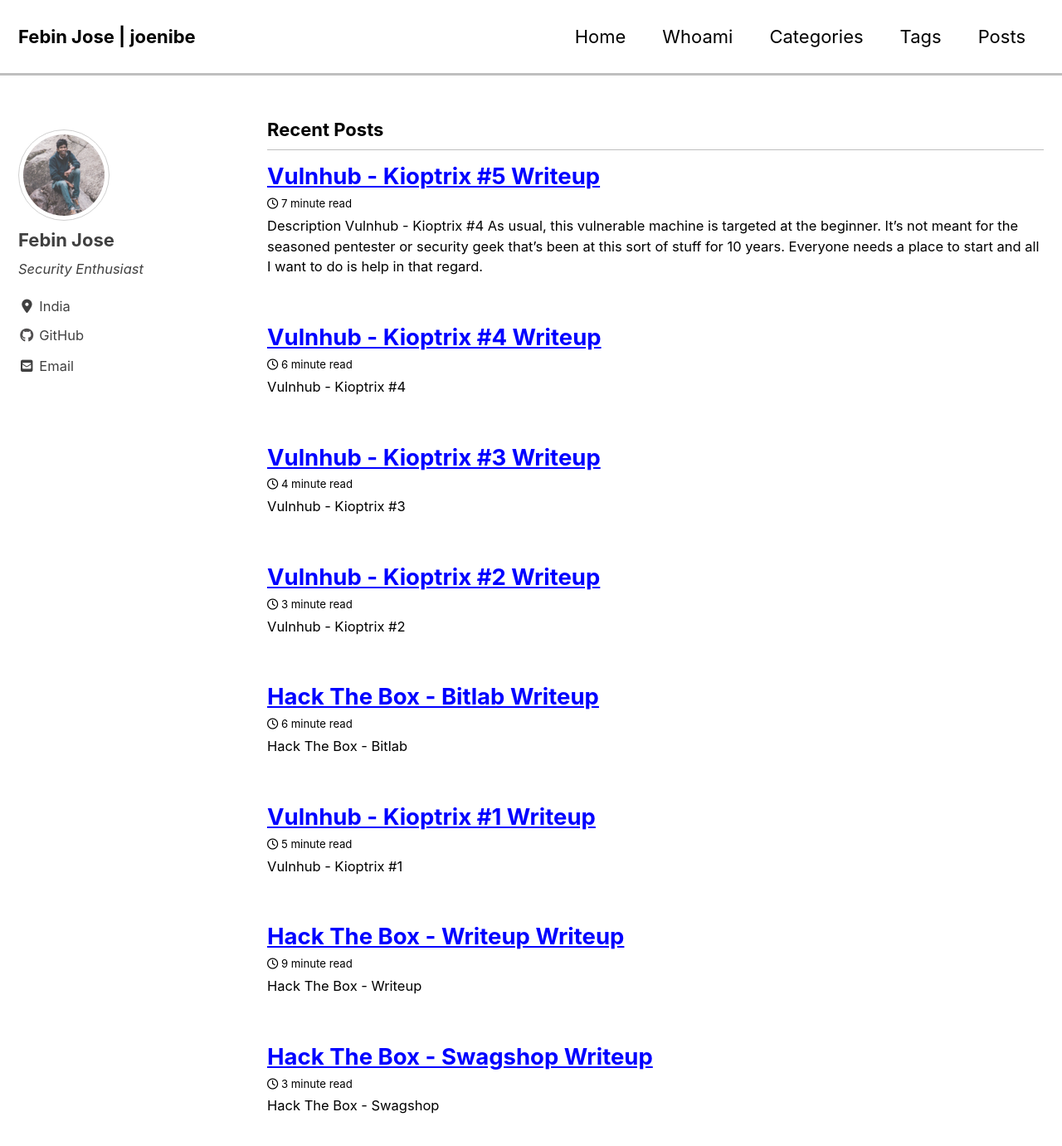
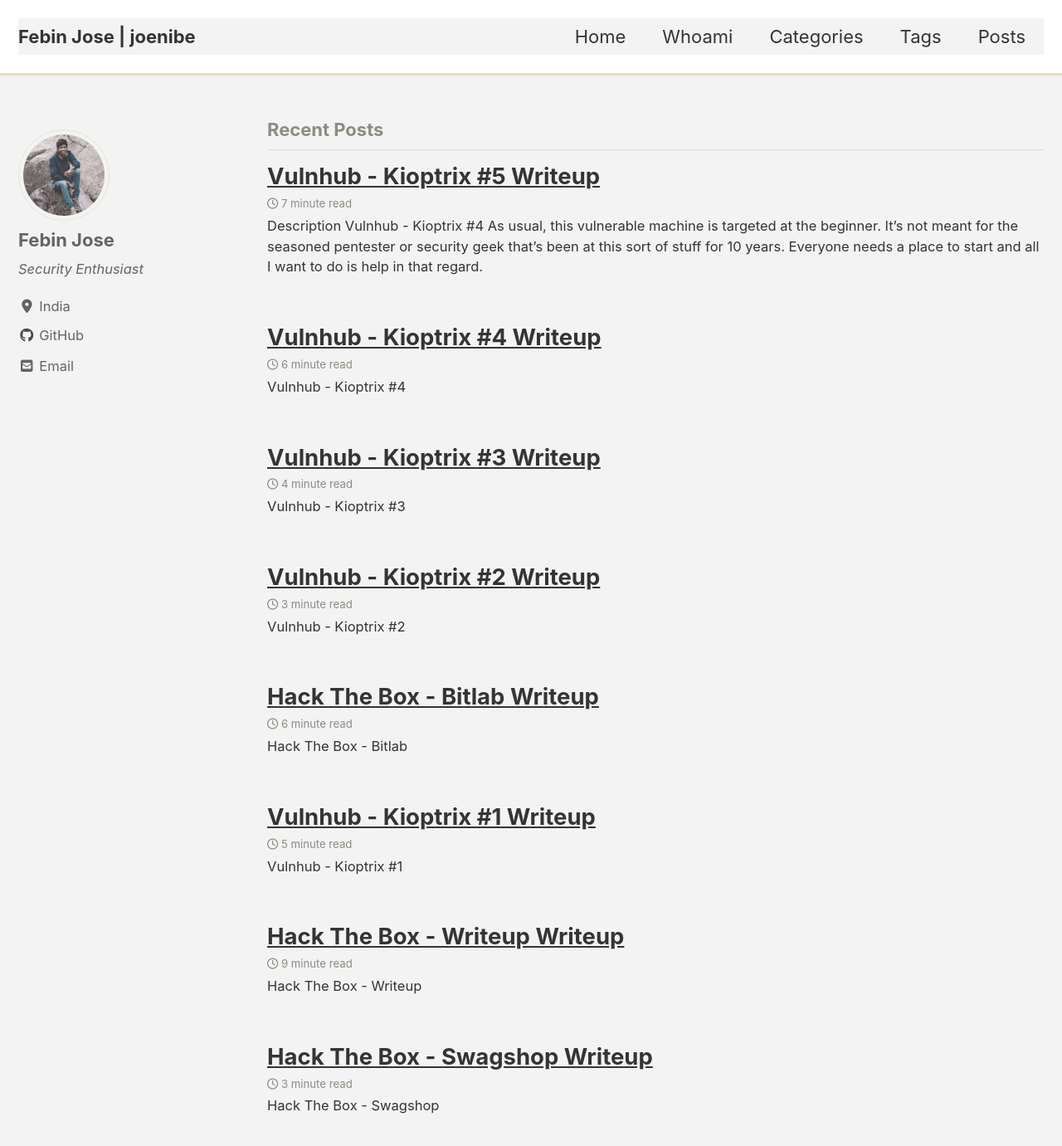
Before and after one commit to JoeNibe/JoeNibe.github.io, a Jekyll site: the page built from index.html, in a window 1280 px wide and 1400 px high. Shown: the top 1381 px of the window at 83% size. Built offline with Jekyll 4.4.1, drawn with Linux system fonts in a browser that asks for light colours; cached includes are drawn as plain includes; nearby versions of some CDN libraries; the list of posts is cut into pages by our own code.

Commit message:
Update _config.yml

```diff
--- a/_config.yml
+++ b/_config.yml
@@ -13,7 +13,7 @@
 #include: ["_pages"]
 #theme                  : "minimal-mistakes-jekyll"
 remote_theme           : "JoeNibe/JoeNibe.blog_template"
-minimal_mistakes_skin    : "contrast" #"default" # "default" #"air" #, "aqua", "contrast", "dark", "dirt", "neon", "mint", "plum", "sunrise"
+minimal_mistakes_skin    : "dirt" #"default" # "default" #"air" #, "aqua", "contrast", "dark", "dirt", "neon", "mint", "plum", "sunrise"
 
 # Site Settings
 locale                   : "en-US"
```
